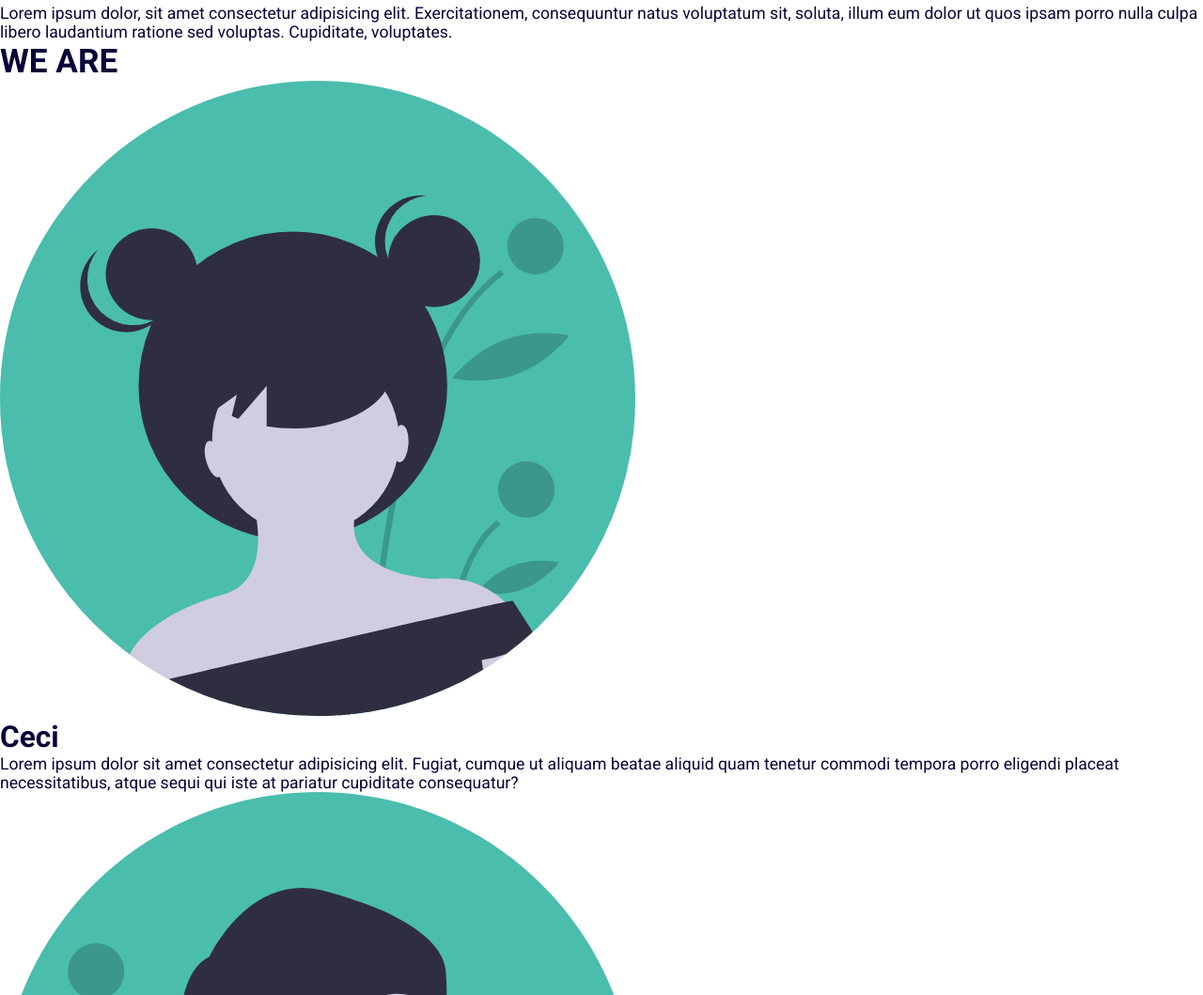
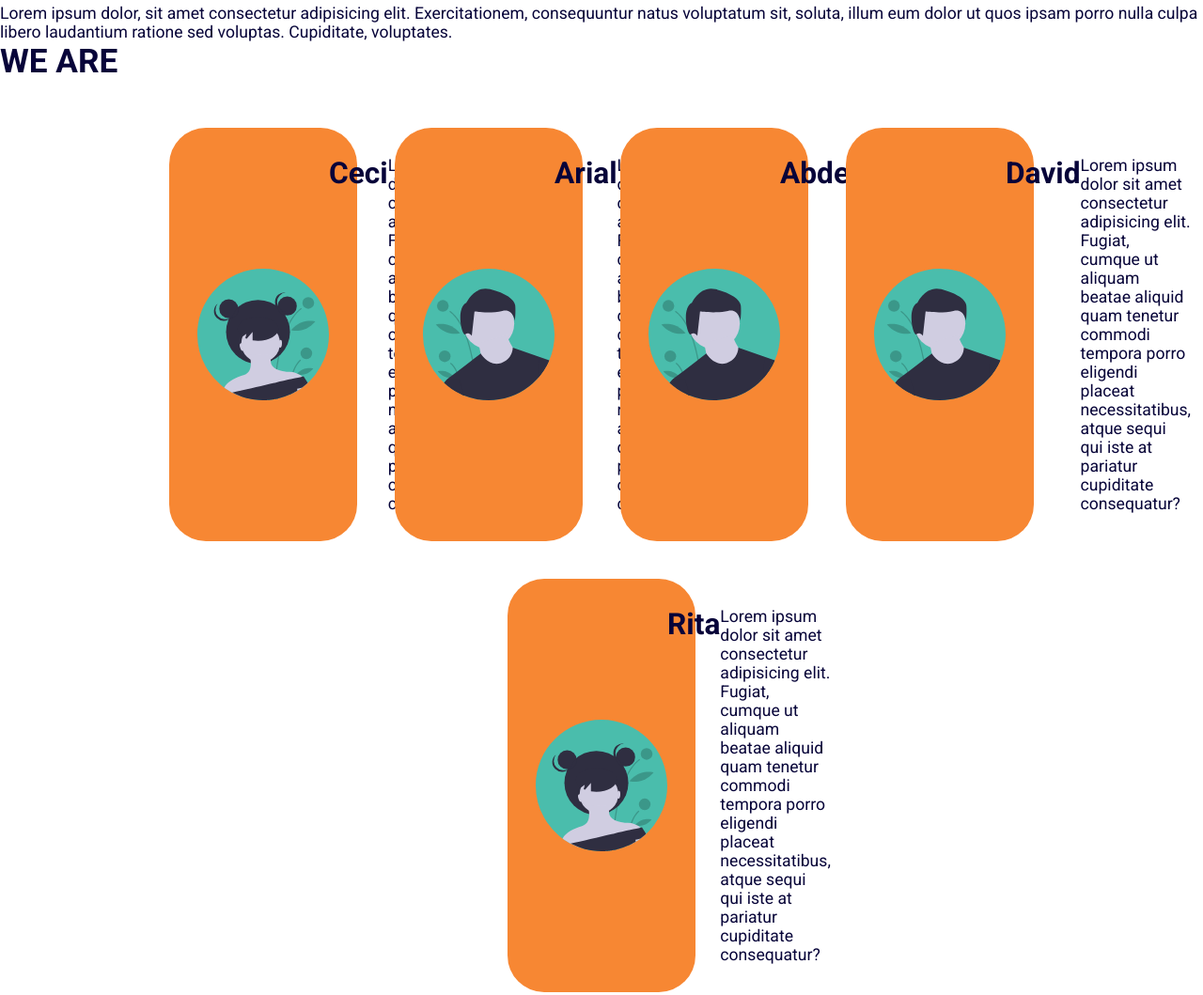
Before and after one commit to SolaRita/CRADA, a plain HTML site: page index.html in a window 1280 px wide. Shown: the part 1320-2379 px from the top of the page at 94% size. Drawn offline with Linux system fonts and the light colour scheme.

Commit message:
avances main2

```diff
--- a/css/main.css
+++ b/css/main.css
@@ -0,0 +1,27 @@
+
+.contenedor2 {
+	padding: 30px;
+	margin: 0 auto;
+	max-width: 100%;
+	width: 1100px;
+    display: flex;
+    flex-wrap: wrap;
+    justify-content: center;
+}
+.card{
+    padding: 30px;
+    width: 200px;
+    margin: 10px;
+    background-color: #F78733;
+    border-radius: 39px;
+    margin: 20px;
+    transition: all 0.25s;
+    display: flex;
+
+
+
+}
+.card:hover{
+    transform: translateY(-15px);
+    box-shadow: 0 12px 16px rgba(0, 0, 0, 0.2);
+}
--- a/index.html
+++ b/index.html
@@ -55,34 +55,36 @@
         <div id="we_are">
             <h1>WE ARE</h1>
 
-            <div id="ceci">
-                <img src="img/avatar/undraw_female_avatar_w3jk.svg">
-                <h2>Ceci</h2>
-                <p>Lorem ipsum dolor sit amet consectetur adipisicing elit. Fugiat, cumque ut aliquam beatae aliquid quam tenetur commodi tempora porro eligendi placeat necessitatibus, atque sequi qui iste at pariatur cupiditate consequatur?</p>
-            </div>
+            <div class="contenedor2">
+                <div class="card">
+                    <img class="card-img" src="img/avatar/undraw_female_avatar_w3jk.svg" alt=avatar_mujer>
+                    <h2 class="name">Ceci</h2>
+                    <p class="perfil">Lorem ipsum dolor sit amet consectetur adipisicing elit. Fugiat, cumque ut aliquam beatae aliquid quam tenetur commodi tempora porro eligendi placeat necessitatibus, atque sequi qui iste at pariatur cupiditate consequatur?</p>
+                </div>
 
-            <div id="arial"></di>
-                <img src="img/avatar/undraw_male_avatar_323b.svg">
-                <h2>Arial</h2>
-                <p>Lorem ipsum dolor sit amet consectetur adipisicing elit. Fugiat, cumque ut aliquam beatae aliquid quam tenetur commodi tempora porro eligendi placeat necessitatibus, atque sequi qui iste at pariatur cupiditate consequatur?</p>
-            </div>
+                <div class="card"></di>
+                    <img class="card-img" src="img/avatar/undraw_male_avatar_323b.svg" alt=avatar_hombre>
+                    <h2 class="name">Arial</h2>
+                    <p class="perfil">Lorem ipsum dolor sit amet consectetur adipisicing elit. Fugiat, cumque ut aliquam beatae aliquid quam tenetur commodi tempora porro eligendi placeat necessitatibus, atque sequi qui iste at pariatur cupiditate consequatur?</p>
+                </div>
 
-            <div id="abde">
-                <img src="img/avatar/undraw_male_avatar_323b.svg">
-                <h2>Abde</h2>
-                <p>Lorem ipsum dolor sit amet consectetur adipisicing elit. Fugiat, cumque ut aliquam beatae aliquid quam tenetur commodi tempora porro eligendi placeat necessitatibus, atque sequi qui iste at pariatur cupiditate consequatur?</p>
-            </div>
+                <div class="card">
+                    <img class="card-img" src="img/avatar/undraw_male_avatar_323b.svg" alt=avatar_hombre>
+                    <h2 class="name">Abde</h2>
+                    <p class="perfil">Lorem ipsum dolor sit amet consectetur adipisicing elit. Fugiat, cumque ut aliquam beatae aliquid quam tenetur commodi tempora porro eligendi placeat necessitatibus, atque sequi qui iste at pariatur cupiditate consequatur?</p>
+                </div>
 
-            <div id="david">
-                <img src="img/avatar/undraw_male_avatar_323b.svg">
-                <h2>David</h2>
-                <p>Lorem ipsum dolor sit amet consectetur adipisicing elit. Fugiat, cumque ut aliquam beatae aliquid quam tenetur commodi tempora porro eligendi placeat necessitatibus, atque sequi qui iste at pariatur cupiditate consequatur?</p>
-            </div>
+                <div class="card">
+                    <img class="card-img" src="img/avatar/undraw_male_avatar_323b.svg" alt=avatar_hombre>
+                    <h2 class="name">David</h2>
+                    <p class="perfil">Lorem ipsum dolor sit amet consectetur adipisicing elit. Fugiat, cumque ut aliquam beatae aliquid quam tenetur commodi tempora porro eligendi placeat necessitatibus, atque sequi qui iste at pariatur cupiditate consequatur?</p>
+                </div>
 
-            <div id="rita">
-                <img src="img/avatar/undraw_female_avatar_w3jk.svg">
-                <h2>Rita</h2>
-                <p>Lorem ipsum dolor sit amet consectetur adipisicing elit. Fugiat, cumque ut aliquam beatae aliquid quam tenetur commodi tempora porro eligendi placeat necessitatibus, atque sequi qui iste at pariatur cupiditate consequatur?</p>
+                <div class="card">
+                    <img class="card-img" src="img/avatar/undraw_female_avatar_w3jk.svg" alt=avatar_mujer>
+                    <h2 class="name">Rita</h2>
+                    <p class="perfil">Lorem ipsum dolor sit amet consectetur adipisicing elit. Fugiat, cumque ut aliquam beatae aliquid quam tenetur commodi tempora porro eligendi placeat necessitatibus, atque sequi qui iste at pariatur cupiditate consequatur?</p>
+                </div>
             </div>
 
         </div>
--- a/style.css
+++ b/style.css
@@ -1,7 +1,6 @@
 
 @import url('https://fonts.googleapis.com/css2?family=Roboto:wght@400;700&display=swap');
-
-
+@import url(./css/main.css);
 
 * {
     padding: 0;
```
